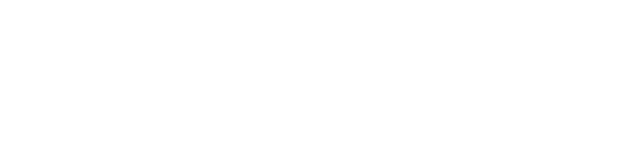
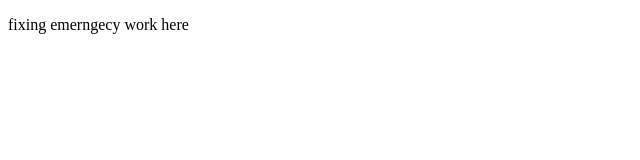
Before and after one commit to MohammedNazx/test, a plain HTML site: page index.html in a window 1280 px wide. Shown: the whole page, without its empty margins (0-640 px from the left). Drawn offline with Linux system fonts and the light colour scheme.

```diff
--- a/index.html
+++ b/index.html
@@ -7,5 +7,7 @@
 </head>
 <body>
 
+    <p>fixing emerngecy work here
+    </p>
 </body>
 </html>
```
